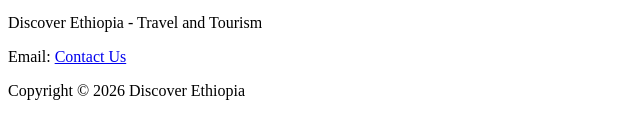
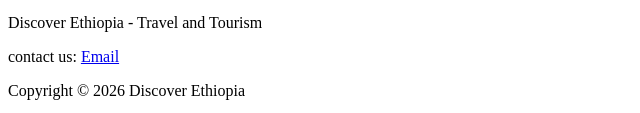
Before and after one commit to Yeabsiragetachew/discover-ethiopia, a plain HTML site: page index.html in a window 1280 px wide. Shown: the part 1052-1165 px from the top of the page, 0-640 px from the left. Drawn offline with Linux system fonts and the light colour scheme.

```diff
--- a/index.html
+++ b/index.html
@@ -74,9 +74,9 @@
     <p>Discover Ethiopia - Travel and Tourism</p>
 
     <p>
-        Email:
+        contact us:
         <a href="mailto:info@discoverethiopia.com">
-            Contact Us
+        Email
         </a>
     </p>
 
```
